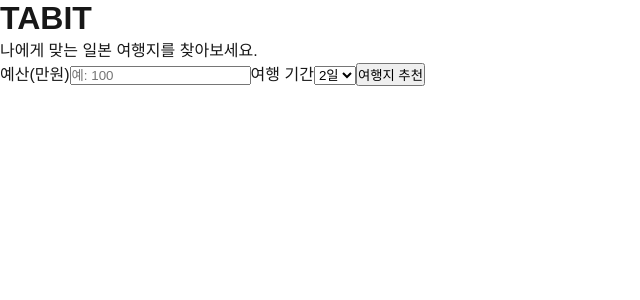
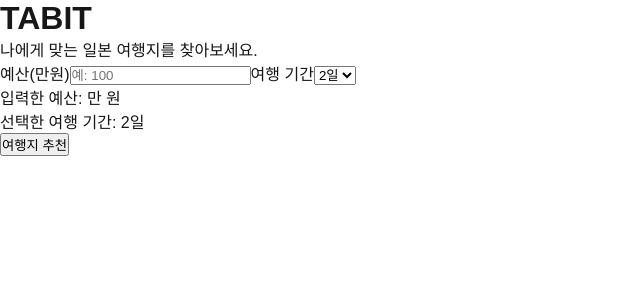
Before and after one commit to KlmY0ngBe0m/TABIT, a Next.js app in the folder frontend/: page / in a window 1280 px wide. Shown: the top 300 px of the page, without its empty margins (0-640 px from the left). Built offline with nearby package versions, Linux system fonts and the light colour scheme.

Commit message:
Reactで予算と旅行期間の状態管理を追加

```diff
--- a/frontend/src/app/page.tsx
+++ b/frontend/src/app/page.tsx
@@ -1,19 +1,40 @@
+"use client";
+
+import { eventNames } from "process";
+import { useState } from "react";
+
 export default function Home() {
+  const [budget, setBudget] = useState("");
+  const [days, setDays] = useState("2");
+
   return (
     <main>
       <h1>TABIT</h1>
       <p>나에게 맞는 일본 여행지를 찾아보세요.</p>
 
       <label htmlFor="budget">예산(만원)</label>
-      <input id="budget" type="number" placeholder="예: 100" />
+      <input
+        id="budget"
+        type="number"
+        placeholder="예: 100"
+        value={budget}
+        onChange={(event) => setBudget(event.target.value)}
+        />
 
       <label htmlFor="days">여행 기간</label>
-      <select id="days">
+      <select
+        id="days"
+        value={days}
+        onChange={(event) => setDays(event.target.value)}
+        >
         <option value="2">2일</option>
         <option value="3">3일</option>
         <option value="4">4일</option>
       </select>
 
+      <p>입력한 예산: {budget}만 원</p>
+      <p>선택한 여행 기간: {days}일</p>
+
       <button type="button">여행지 추천</button>
     </main>
   );
```
